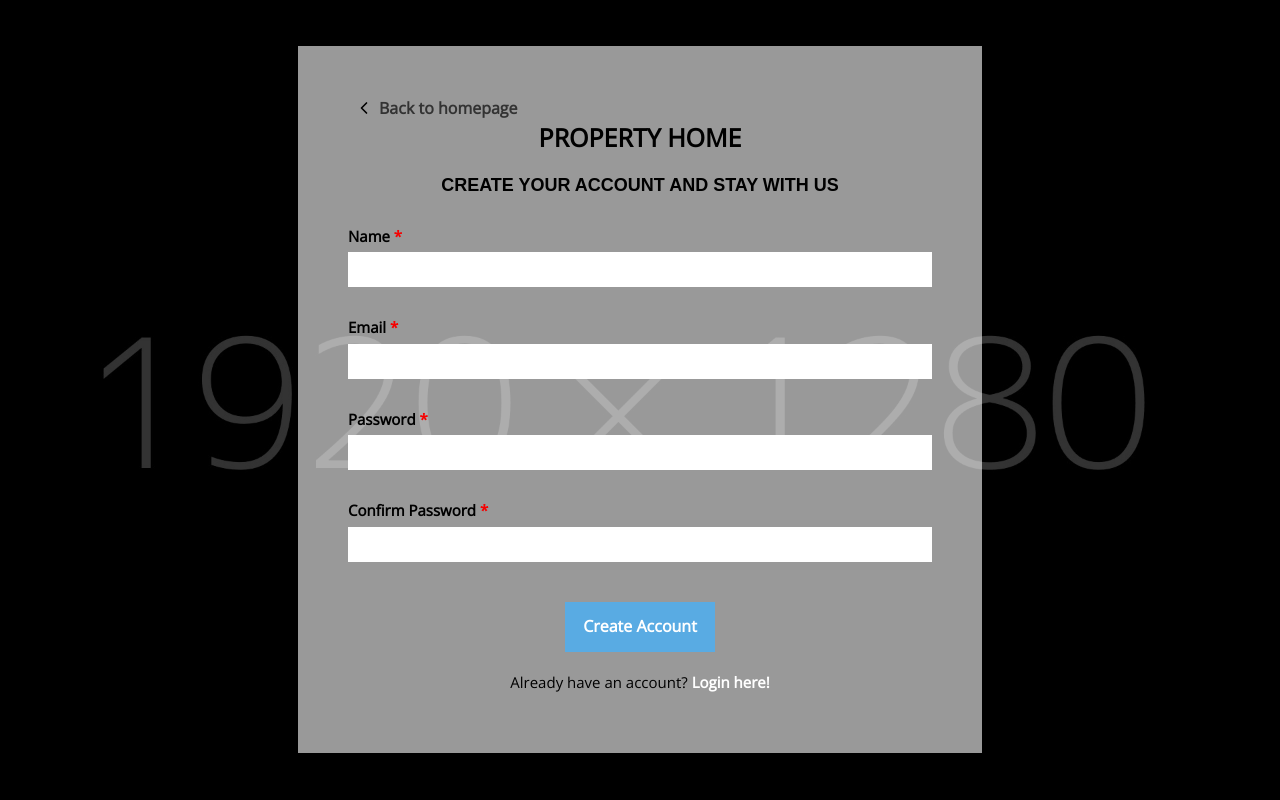
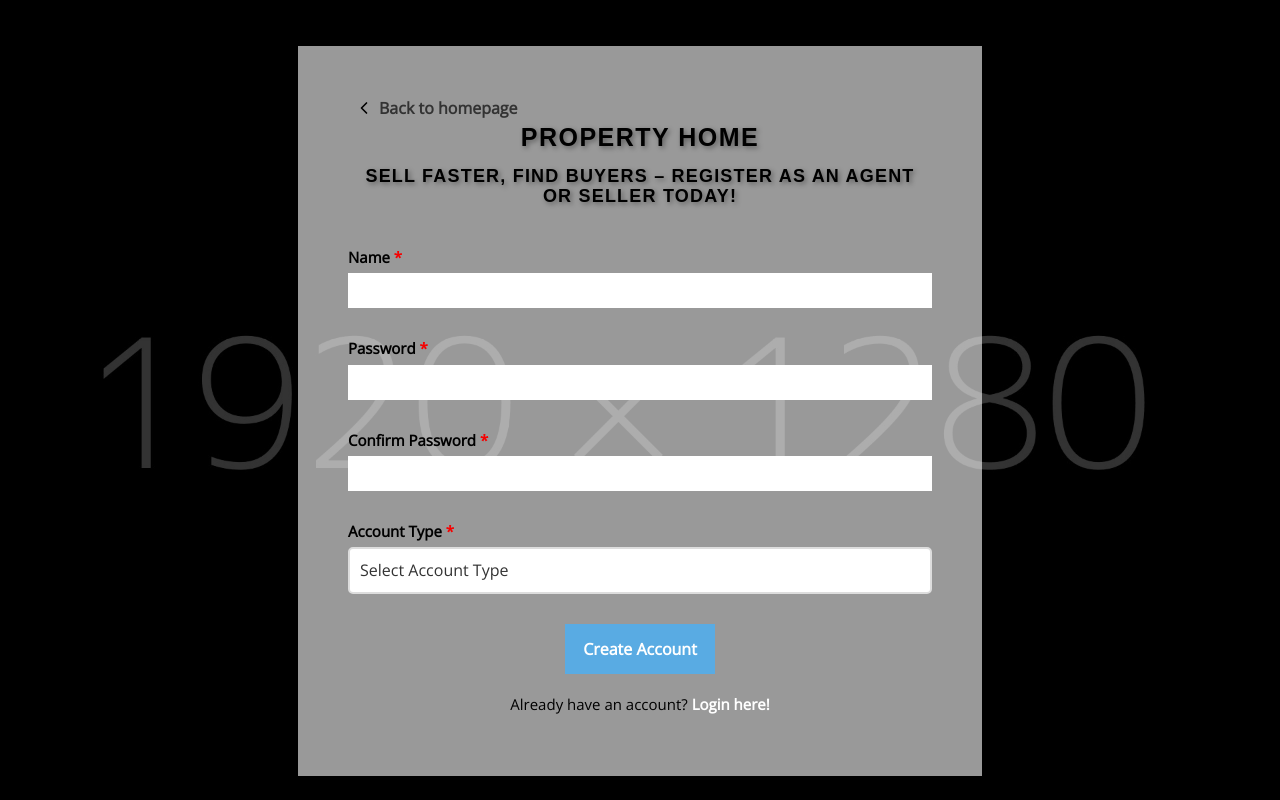
Before and after one commit to Spenz7/SC2006_SWE, a plain HTML site: page Home Property/register.html in a window 1280 px wide. Drawn offline with nearby package versions, Linux system fonts and the light colour scheme.

Commit message:
Registeration

```diff
--- a/Home Property/css/style.css
+++ b/Home Property/css/style.css
@@ -2519,7 +2519,7 @@ img {
   display: inline-block;
   font-size: 25px;
   font-weight: bold;
-  margin-bottom: 10px;
+  margin-bottom: 1px;
   text-transform: uppercase;
 }
 #aa-signin .aa-signin-area .aa-signin-form .aa-signin-form-title h4 {
@@ -2607,6 +2607,66 @@ img {
   font-weight: bold;
 }
 
+.aa-single-field select {
+  width: 100%;
+  padding: 10px;
+  border: 2px solid #ddd;
+  border-radius: 5px;
+  font-size: 16px;
+  background-color: #fff;
+  color: #333;
+  cursor: pointer;
+  transition: all 0.3s ease-in-out;
+  appearance: none; /* Removes default browser styles */
+  -webkit-appearance: none;
+  -moz-appearance: none;
+}
+/* Style for the headline text */
+.aa-signin-form-title h4 {
+  font-size: 20px;
+  font-weight: 600; /* Semi-bold for better readability */
+  margin-top: 10px;
+  color: #f8f8f8; /* Soft white */
+  text-transform: uppercase;
+  letter-spacing: 1.2px;
+  text-shadow: 2px 2px 5px rgba(0, 0, 0, 0.3); /* Subtle shadow for depth */
+  font-family: 'Poppins', sans-serif; /* Modern, professional font */
+  padding: 10px;
+  border-radius: 8px;
+  /*background: rgba(0, 0, 0, 0.2); /* Soft dark transparent background */
+  display: inline-block;
+}
+/* Style for the "Property Home" link */
+.aa-signin-form-title .aa-property-home {
+  font-size: 22px;
+  font-weight: 700;
+  color: #ffffff;
+  text-transform: uppercase;
+  letter-spacing: 1.5px;
+  text-shadow: 2px 2px 5px rgba(0, 0, 0, 0.4);
+  font-family: 'Poppins', sans-serif;
+  text-decoration: none;
+  display: block;
+  margin-bottom: 5px; /* Reduced space between Property Home & headline */
+}
+
+/* Hover effect for "Property Home" */
+.aa-signin-form-title .aa-property-home:hover {
+  color: #ffcc00;
+  text-decoration: underline;
+}
+
+/* Style for the headline text */
+.aa-signin-form-title h4 {
+  font-size: 20px; /* Slightly smaller to maintain balance */
+  font-weight: 700;
+  margin-top: 0px; /* Removed extra space */
+  color: #ffffff;
+  text-transform: uppercase;
+  letter-spacing: 1.2px;
+  text-shadow: 2px 2px 5px rgba(0, 0, 0, 0.4);
+  font-family: 'Poppins', sans-serif;
+}
 /*==================
  FOOTER SECTION
 ====================*/
--- a/Home Property/register.html
+++ b/Home Property/register.html
@@ -56,16 +56,12 @@
               </button>
               <div class="aa-signin-form-title">
                 <a class="aa-property-home" href="index.html">Property Home</a>
-                <h4>Create your account and Stay with us</h4>
+                <h4>Sell Faster, Find Buyers – Register as an Agent or Seller Today!</h4>
               </div>
               <form class="contactform">
                 <div class="aa-single-field">
                   <label for="name">Name <span class="required">*</span></label>
                   <input type="text" required="required" aria-required="true" value="" name="name">
-                </div>
-                <div class="aa-single-field">
-                  <label for="email">Email <span class="required">*</span></label>
-                  <input type="email" required="required" aria-required="true" value="" name="email">
                 </div>
                 <div class="aa-single-field">
                   <label for="password">Password <span class="required">*</span></label>
@@ -74,6 +70,14 @@
                 <div class="aa-single-field">
                   <label for="confirm-password">Confirm Password <span class="required">*</span></label>
                   <input type="password" name="confirm-password">
+                </div>
+                <div class="aa-single-field">
+                  <label for="account-type">Account Type <span class="required">*</span></label>
+                  <select name="account-type" required>
+                    <option value="">Select Account Type</option>
+                    <option value="property-agent">Property Agent</option>
+                    <option value="seller">Seller</option>
+                  </select>
                 </div>
                 <div class="aa-single-submit">
                   <input type="submit" value="Create Account" name="submit">
```
